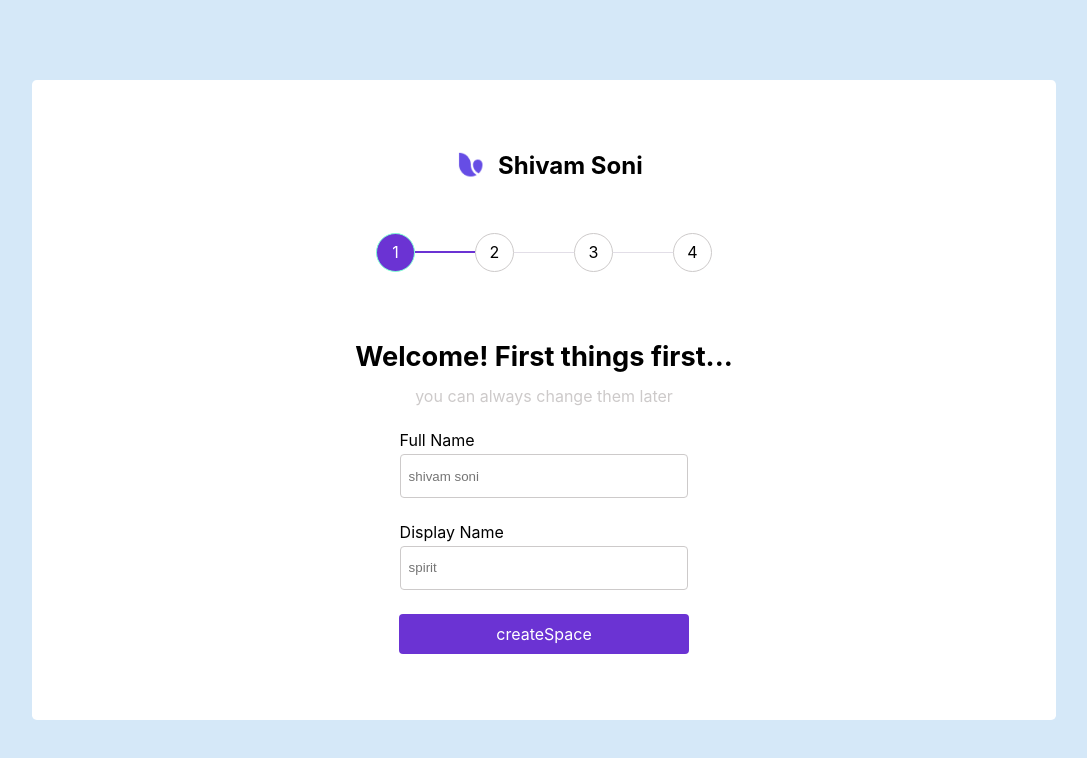
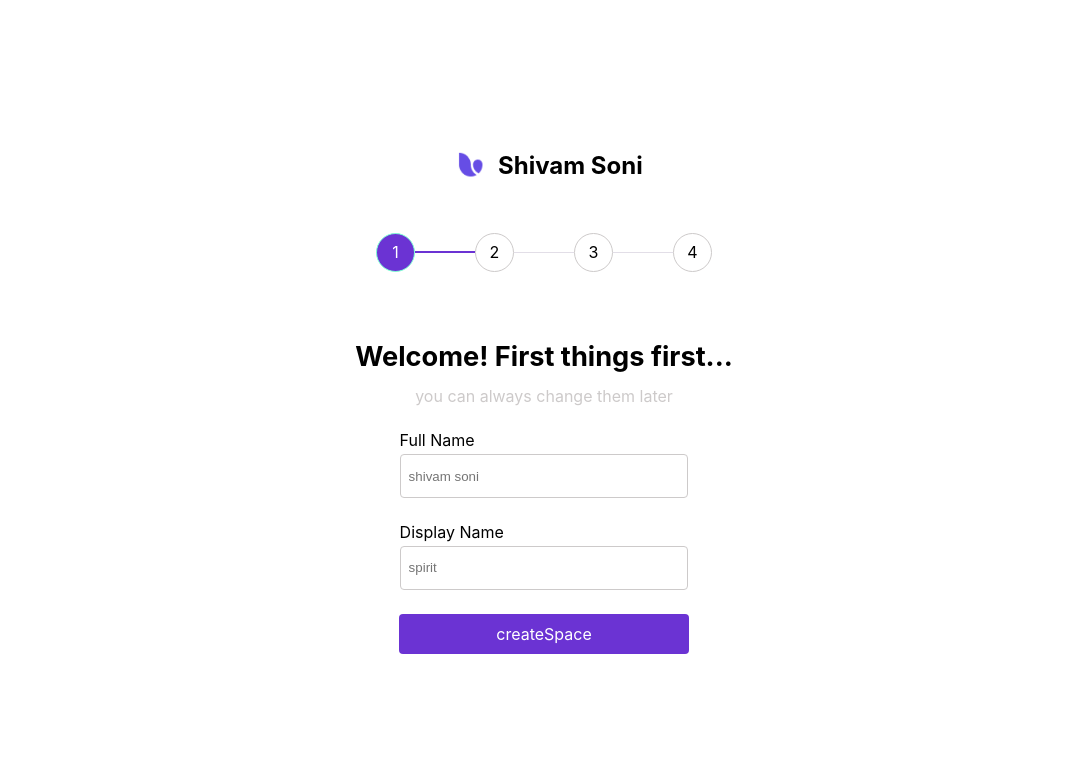
Before and after one commit to shivamSspirit/userFlow, a React (Create React App) app: page / in a window 1280 px wide. Shown: the top 758 px of the page, without its empty margins (96-1183 px from the left). Built offline with nearby package versions, Linux system fonts and the light colour scheme.

Commit message:
add bgcolor

```diff
--- a/src/components/form/form.css
+++ b/src/components/form/form.css
@@ -8,7 +8,7 @@
 .main-app-container{
     max-width: 100vw;
     height: 100vh;
-    background-color:var(--aliceblue);
+    background-color:var(--white);
     display: flex;
     justify-content: center;
     align-content: center;
```
Also changed, not shown: src/App.css (line endings or trailing spaces).
